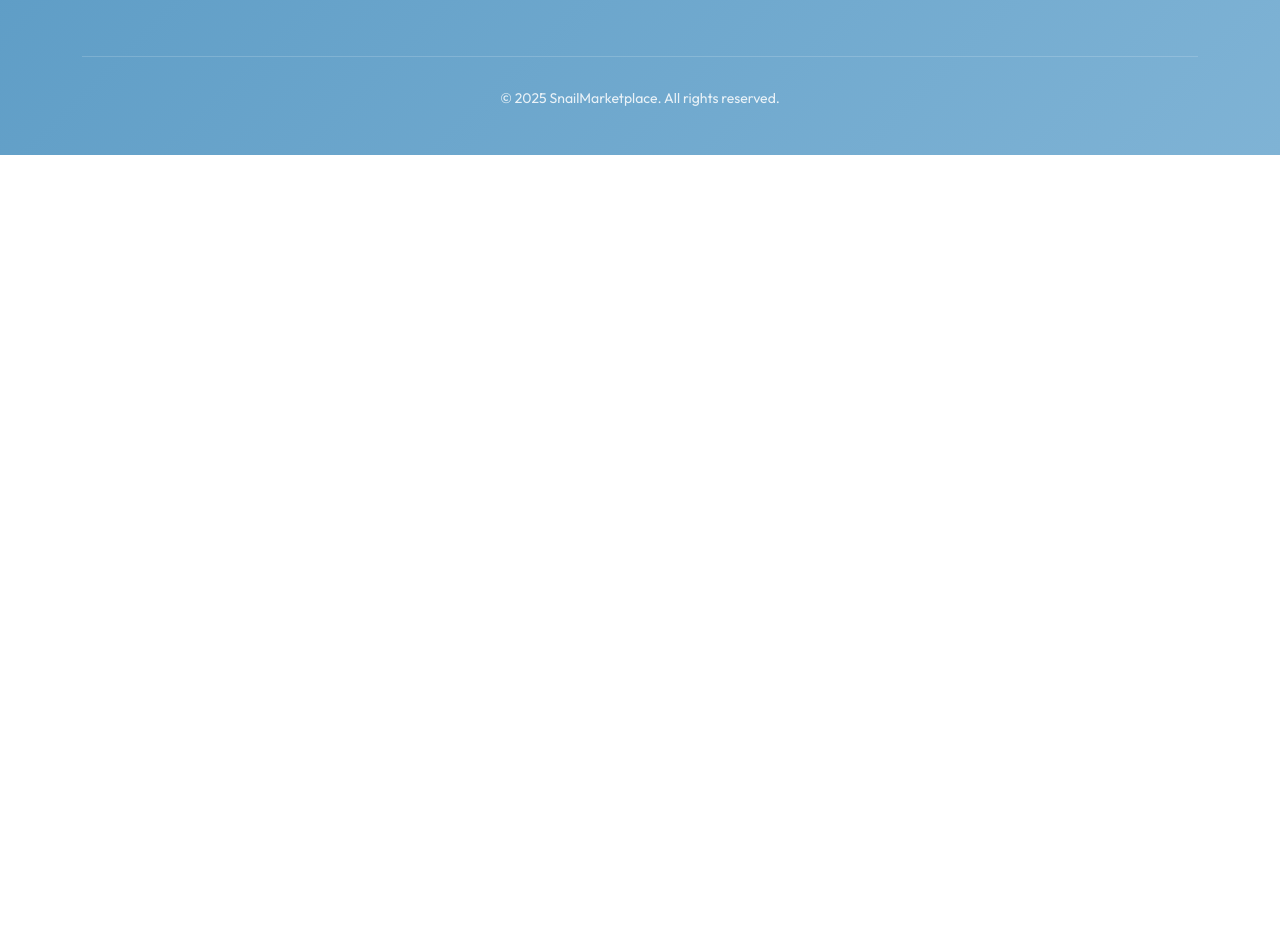
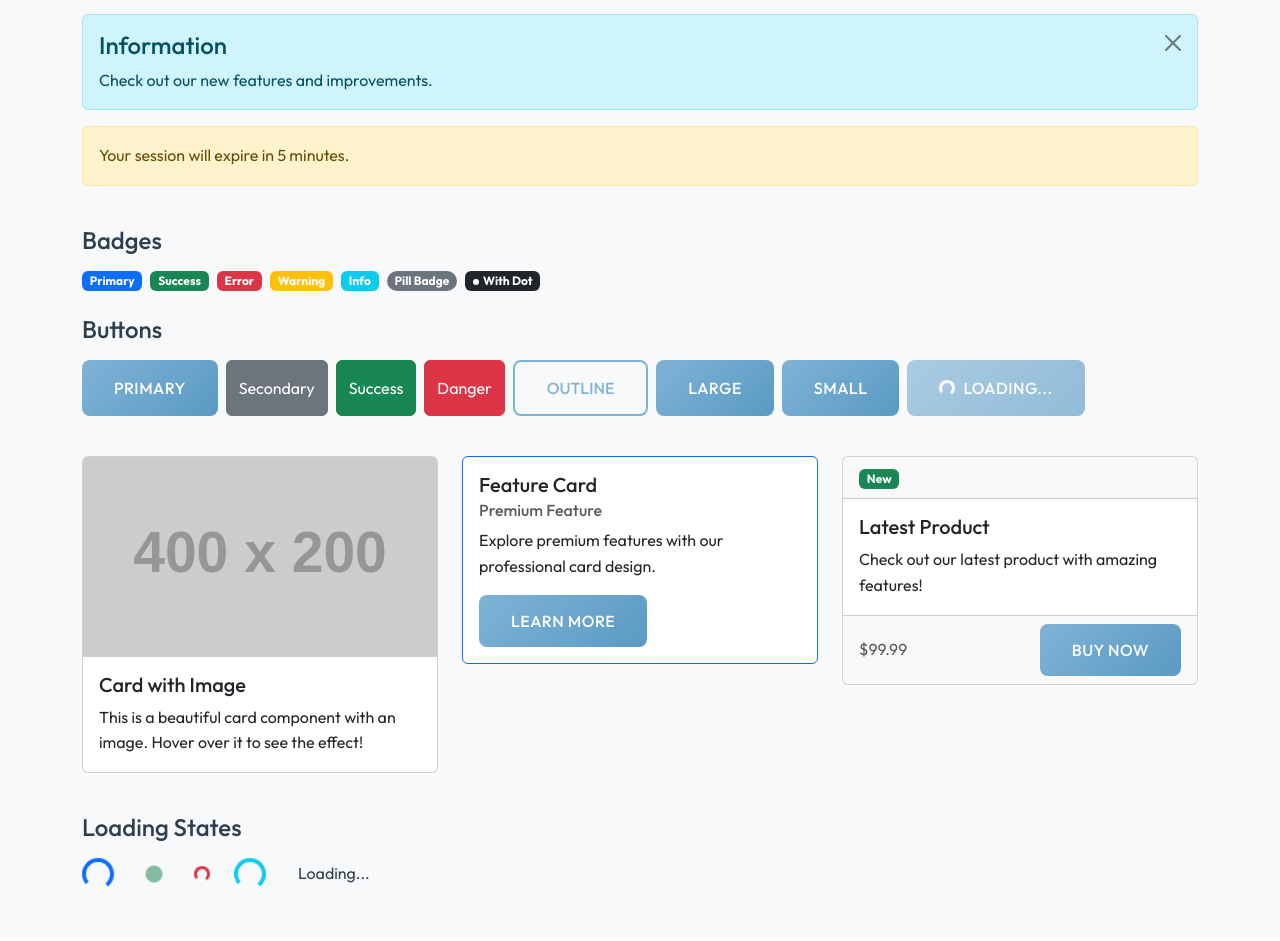
Before and after one commit to stiapanreha-dev/smarket, a React (Vite) app in the folder client/: page / in a window 1280 px wide. Shown: the part 2051-2992 px from the top of the page. Before the commit the page ends 2206 px from the top, so only its background shows below. Built offline with nearby package versions, Linux system fonts and the light colour scheme.

Commit message:
Add UI components showcase section to landing page

```diff
--- /dev/null
+++ b/client/src/components/ComponentShowcase.tsx
@@ -0,0 +1,126 @@
+import { Container, Row, Col } from 'react-bootstrap';
+import { Alert } from './common/Alert';
+import { Badge } from './common/Badge';
+import { Button } from './common/Button';
+import { Card } from './common/Card';
+import { LoadingSpinner } from './common/LoadingSpinner';
+
+const ComponentShowcase = () => {
+  return (
+    <section className="component-showcase py-5" style={{ backgroundColor: '#f8f9fa' }}>
+      <Container>
+        <div className="text-center mb-5">
+          <h2 className="mb-3">UI Components Showcase</h2>
+          <p className="text-muted">
+            Explore our new professional UI components
+          </p>
+        </div>
+
+        {/* Alerts Section */}
+        <Row className="mb-4">
+          <Col>
+            <h4 className="mb-3">Alerts</h4>
+            <Alert variant="success" title="Success!" className="mb-3">
+              Your changes have been saved successfully.
+            </Alert>
+            <Alert variant="info" title="Information" dismissible className="mb-3">
+              Check out our new features and improvements.
+            </Alert>
+            <Alert variant="warning" className="mb-3">
+              Your session will expire in 5 minutes.
+            </Alert>
+          </Col>
+        </Row>
+
+        {/* Badges Section */}
+        <Row className="mb-4">
+          <Col>
+            <h4 className="mb-3">Badges</h4>
+            <div className="d-flex flex-wrap gap-2">
+              <Badge variant="primary">Primary</Badge>
+              <Badge variant="success">Success</Badge>
+              <Badge variant="danger">Error</Badge>
+              <Badge variant="warning">Warning</Badge>
+              <Badge variant="info">Info</Badge>
+              <Badge variant="secondary" pill>Pill Badge</Badge>
+              <Badge variant="dark" dot>With Dot</Badge>
+            </div>
+          </Col>
+        </Row>
+
+        {/* Buttons Section */}
+        <Row className="mb-4">
+          <Col>
+            <h4 className="mb-3">Buttons</h4>
+            <div className="d-flex flex-wrap gap-2 mb-3">
+              <Button variant="primary">Primary</Button>
+              <Button variant="secondary">Secondary</Button>
+              <Button variant="success">Success</Button>
+              <Button variant="danger">Danger</Button>
+              <Button variant="outline-primary">Outline</Button>
+              <Button variant="primary" size="lg">Large</Button>
+              <Button variant="primary" size="sm">Small</Button>
+              <Button variant="primary" loading>Loading...</Button>
+            </div>
+          </Col>
+        </Row>
+
+        {/* Cards Section */}
+        <Row className="mb-4">
+          <Col md={4}>
+            <Card
+              title="Card with Image"
+              image="https://via.placeholder.com/400x200/7FB3D5/FFFFFF?text=Product+Image"
+              imageHeight="200px"
+              hoverable
+              className="mb-3"
+            >
+              This is a beautiful card component with an image. Hover over it to see the effect!
+            </Card>
+          </Col>
+          <Col md={4}>
+            <Card
+              title="Feature Card"
+              subtitle="Premium Feature"
+              border="primary"
+              className="mb-3"
+            >
+              <p>Explore premium features with our professional card design.</p>
+              <Button variant="primary" size="sm">Learn More</Button>
+            </Card>
+          </Col>
+          <Col md={4}>
+            <Card
+              header={<Badge variant="success">New</Badge>}
+              title="Latest Product"
+              footer={
+                <div className="d-flex justify-content-between align-items-center">
+                  <span className="text-muted">$99.99</span>
+                  <Button variant="primary" size="sm">Buy Now</Button>
+                </div>
+              }
+              className="mb-3"
+            >
+              Check out our latest product with amazing features!
+            </Card>
+          </Col>
+        </Row>
+
+        {/* Loading Spinner */}
+        <Row>
+          <Col>
+            <h4 className="mb-3">Loading States</h4>
+            <div className="d-flex flex-wrap gap-4 align-items-center">
+              <LoadingSpinner variant="primary" />
+              <LoadingSpinner variant="success" animation="grow" />
+              <LoadingSpinner variant="danger" size="sm" />
+              <LoadingSpinner variant="info" text="Loading..." />
+            </div>
+          </Col>
+        </Row>
+      </Container>
+    </section>
+  );
+};
+
+export default ComponentShowcase;
--- a/client/src/pages/Landing.tsx
+++ b/client/src/pages/Landing.tsx
@@ -1,6 +1,7 @@
 import { Navbar, Footer } from '../components/layout';
 import HeroSection from '../components/HeroSection';
 import ServicesSection from '../components/ServicesSection';
+import ComponentShowcase from '../components/ComponentShowcase';
 
 const Landing = () => {
   return (
@@ -9,6 +10,7 @@ const Landing = () => {
       <main>
         <HeroSection />
         <ServicesSection />
+        <ComponentShowcase />
       </main>
       <Footer />
     </div>
```
